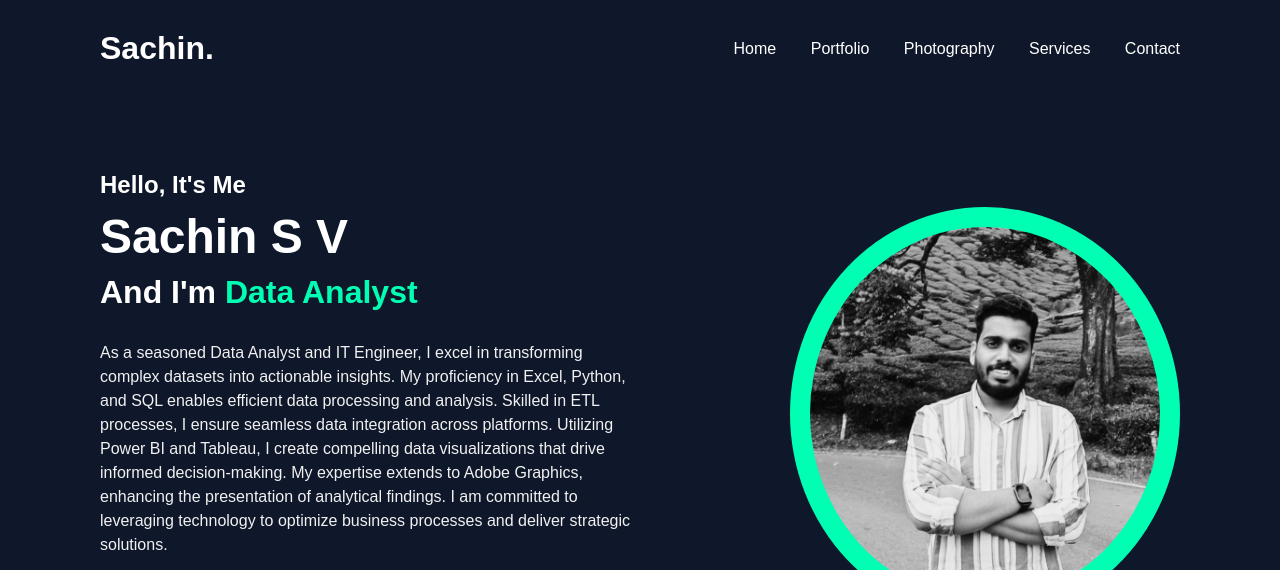
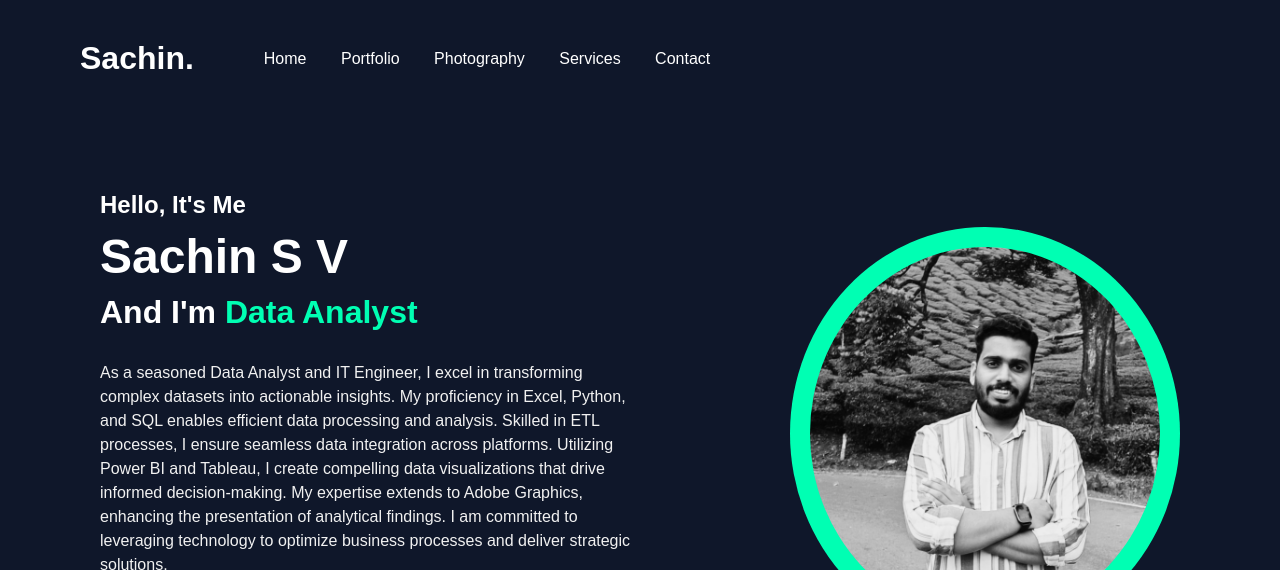
Before and after one commit to sachinsv2299/profile, a plain HTML site: page index.html in a window 1280 px wide. Shown: the top 570 px of the page. Drawn offline with Linux system fonts and the light colour scheme.

Commit message:
Update style.css

```diff
--- a/style.css
+++ b/style.css
@@ -7,9 +7,10 @@ body {
 
 header {
     display: flex;
-    justify-content: space-between;
+    justify-content: flex-start;
     align-items: center;
-    padding: 30px 100px;
+    padding: 40px 80px;
+    gap: 40px;
     flex-wrap: wrap;
 }
 
```
